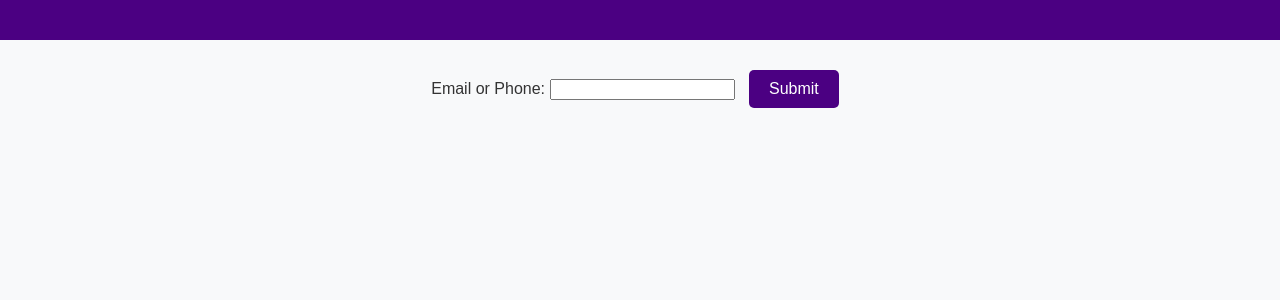
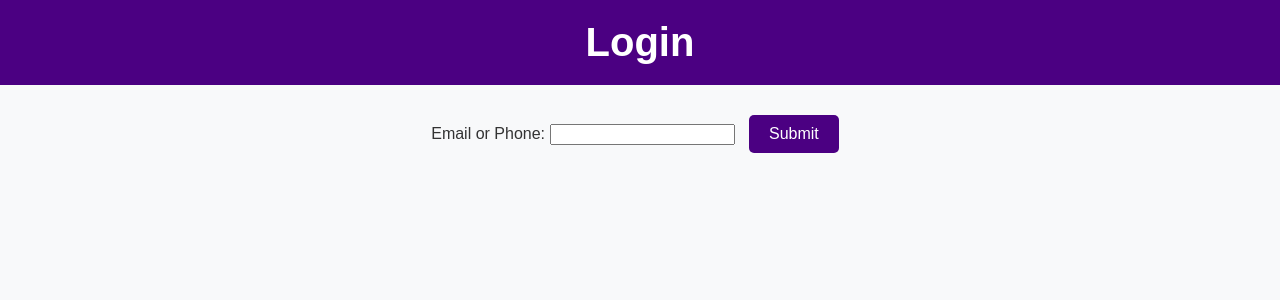
Before and after one commit to alrudniy/T4-f24-recruitment, a Flask app: page /admin_login in a window 1280 px wide. Shown: the top 300 px of the page. Run offline with Flask 3, Linux system fonts and the light colour scheme; some libraries are stand-ins or nearby versions.

Commit message:
Detail Updated

```diff
--- a/LandlordRecruitment/__init__.py
+++ b/LandlordRecruitment/__init__.py
@@ -5,11 +5,12 @@ from flask_bootstrap import Bootstrap
 
 App = Flask("LandlordRecruitment")
 App.config.from_pyfile("settings.py")
+App.secret_key = 'super secret key'
 db = SQLAlchemy(App)
 bootstrap = Bootstrap(App)
 
 loginManager = LoginManager(App)
-loginManager.login_view = "/login"
+loginManager.login_view = "/"
 loginManager.login_message = "Please login to continue"
 
 from LandlordRecruitment import views, models, extensions
--- a/LandlordRecruitment/settings.py
+++ b/LandlordRecruitment/settings.py
@@ -6,5 +6,6 @@
 username = "root"
 password = "root"
 SQLALCHEMY_DATABASE_URI = f"mysql://{username}:{password}@127.0.0.1:3306/csci340"
+secret_key = "s3cr3tk3y"
 #SQLALCHEMY_TRACK_MODIFICATIONS = False
 #test = 1234556
--- a/LandlordRecruitment/templates/admin_login.html
+++ b/LandlordRecruitment/templates/admin_login.html
@@ -1,4 +1,13 @@
 {% extends 'base.html'%}
+
+{% block title %}
+    <title>Login</title>
+{% endblock %}
+
+{% block header %}
+    <h1>Login</h1>
+{% endblock %}
+
 {% block body %}
     <main>
         <div id="adminLoginForm">
--- a/LandlordRecruitment/templates/base.html
+++ b/LandlordRecruitment/templates/base.html
@@ -3,16 +3,24 @@
 <head>
     <meta charset="UTF-8">
     <meta name="viewport" content="width=device-width, initial-scale=1.0">
-    <title>Main Page</title>
+    {% block title %}
+    {% endblock %}
     <script src="https://ajax.googleapis.com/ajax/libs/jquery/3.7.1/jquery.min.js"></script>
     <link rel="stylesheet" href="{{ url_for('static', filename='css/styles.css') }}">
-    <link rel="icon" href="{{ url_for('static', filename='js/script.js') }}" type="image/png">
+    <link rel="icon" href="{{ url_for('static', filename='Family_Promise.png') }}" type="image/png">
+    {% block js %}
+    {% endblock %}
 </head>
 <body>
     <header>
         {% block header %}
         {% endblock %}
     </header>
+    {% for msg in get_flashed_messages() %}
+        <div class="alert alert-info fade show">
+            {{ msg }}
+        </div>
+    {% endfor %}
     <main>
         {% block body %}
         {% endblock %}
--- a/LandlordRecruitment/templates/homeowner_index.html
+++ b/LandlordRecruitment/templates/homeowner_index.html
@@ -1,4 +1,7 @@
 {% extends 'base.html' %}
+{% block title %}
+    <title>Homepage</title>
+{% endblock %}
 {% block body %}
     <header>
         <h1>Welcome to the Home Page</h1>
--- a/LandlordRecruitment/templates/index.html
+++ b/LandlordRecruitment/templates/index.html
@@ -1,6 +1,9 @@
 {% extends 'base.html'%}
+{% block title %}
+    <title>Index</title>
+{% endblock %}
 {% block header %}
-<h1>Welcome to the Main Page</h1>
+    <h1>Welcome to the Main Page</h1>
 {% endblock %}
 {% block body %}
     <p>Are you an Admin or a Homeowner?</p>
--- a/LandlordRecruitment/views.py
+++ b/LandlordRecruitment/views.py
@@ -1,7 +1,7 @@
 from flask import render_template, redirect, url_for, flash, abort, request, make_response, jsonify
 from LandlordRecruitment.models import User, VerificationCode, Enquiry
-#import LandlordRecruitment.models
-from LandlordRecruitment import App, db
+from flask_login import login_required
+from LandlordRecruitment import App, db, loginManager
 from werkzeug.security import generate_password_hash, check_password_hash
 import flask_login
 import random
@@ -10,19 +10,28 @@ import datetime
 
 string_pool = "0123456789"
 
+@App.route("/logout")
+def logout():
+    flask_login.logout_user()
+    return redirect(url_for("index"))
+
+@App.route("/")
 @App.route("/index")
 def index():
     return render_template("index.html")
 
 @App.route("/homeowner_index")
+@login_required
 def homeowner_index():
     return render_template("homeowner_index.html")
 
 @App.route("/faqs")
+@login_required
 def faqs():
     return render_template("faqs.html")
 
 @App.route("/roadmap")
+@login_required
 def roadmap():
     return render_template("roadmap.html")
 
@@ -145,7 +154,7 @@ def login_code():
         }
     else:
         #flask_login.login_user(user)
-
+        flask_login.login_user(user)
         return {
             "code": 0,
             "msg": "Login success"
```
Also changed, not shown: LandlordRecruitment/templates/home.html (+10 -13 lines).
